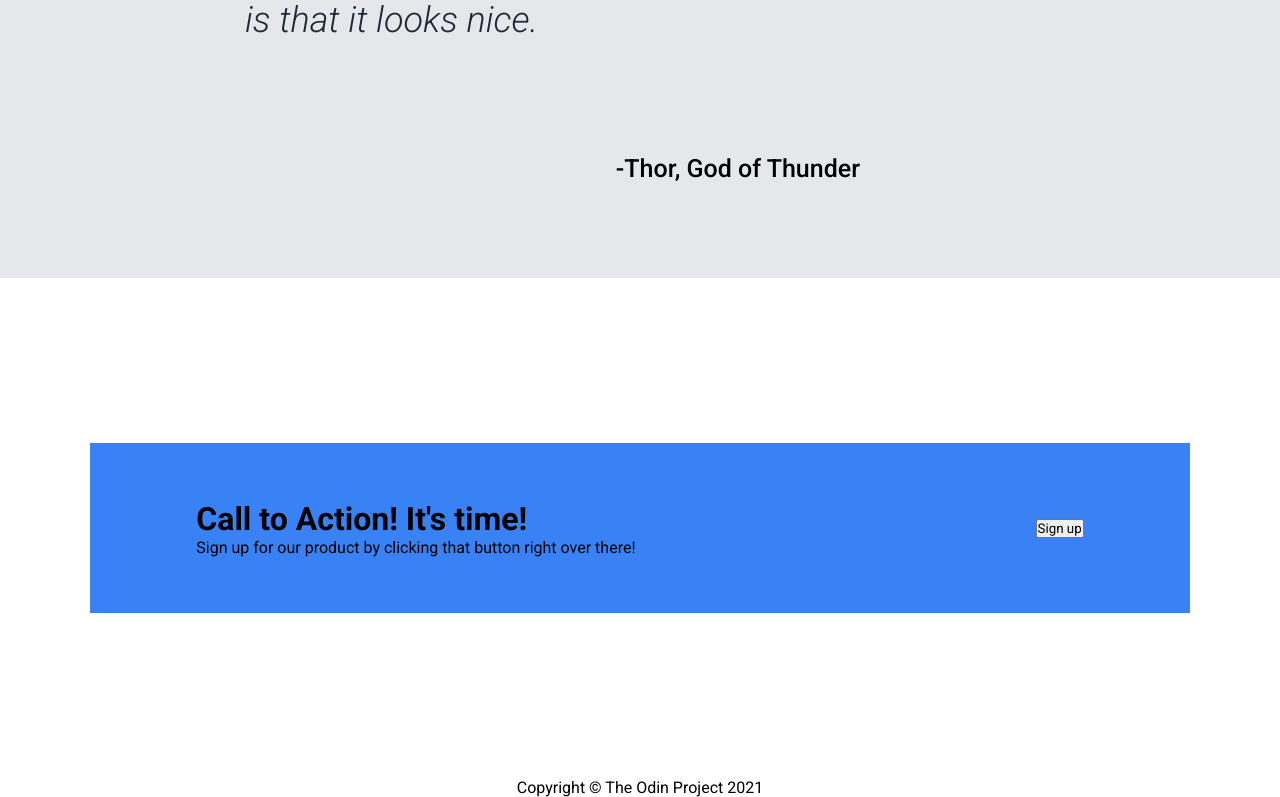
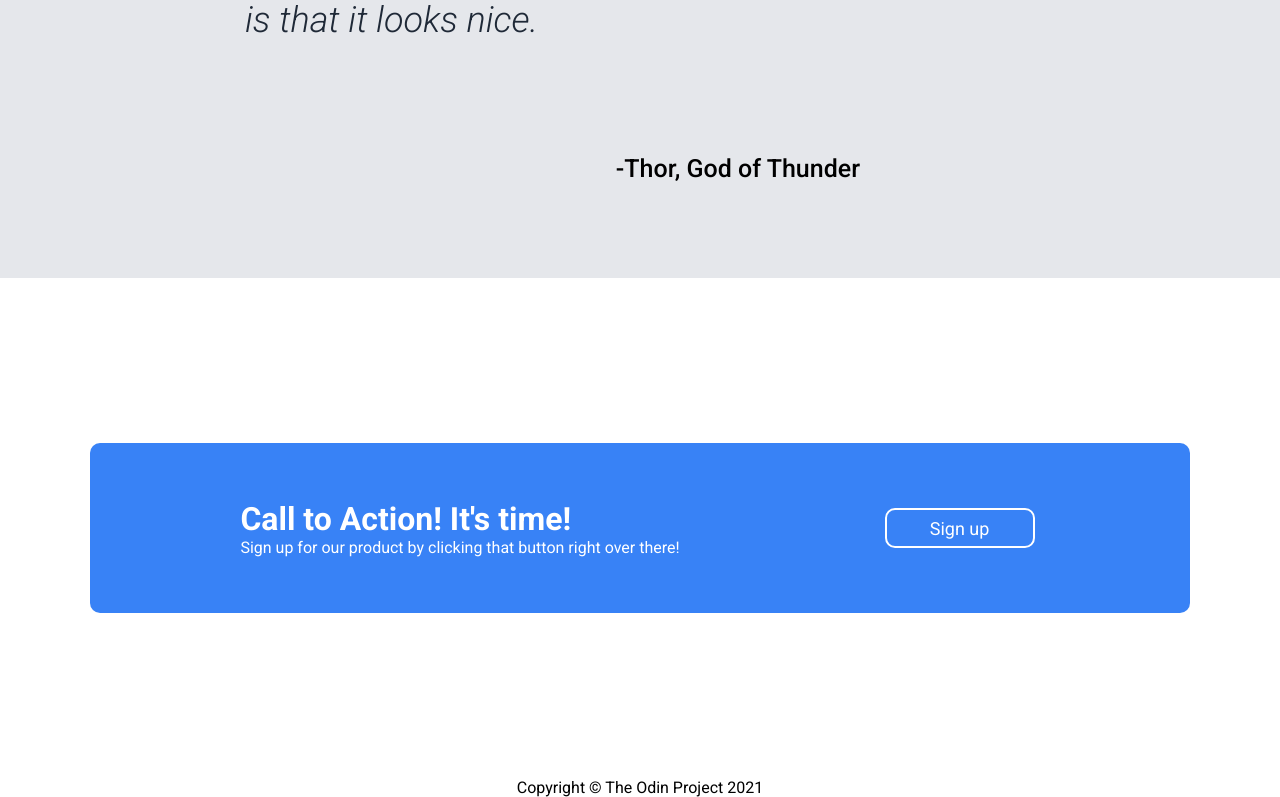
Before and after one commit to Hatsunmikk/odin-landing-page, a plain HTML site: page index.html in a window 1280 px wide. Shown: the part 1670-2467 px from the top of the page. Drawn offline with Linux system fonts and the light colour scheme.

Commit message:
Add styling, alignment and sizing to the call-to-action section

```diff
--- a/styles.css
+++ b/styles.css
@@ -228,8 +228,26 @@ ul {
     height: 170px;
     align-items: center;
     justify-content: center;
-    gap: 400px;
+    gap: 200px;
+    border-radius: 10px;
+    color: white;
+    flex-wrap: wrap;
+
 }
+
+.btn2 {
+    background-color:#3882f6 ;
+    border: solid 2px white;
+    border-radius: 10px;
+    color: white;
+    width: 150px;
+    height: 40px;
+    margin: 5px;
+    font-size: 18px;
+
+}
+
+
 
 footer {
     display: flex;
```
